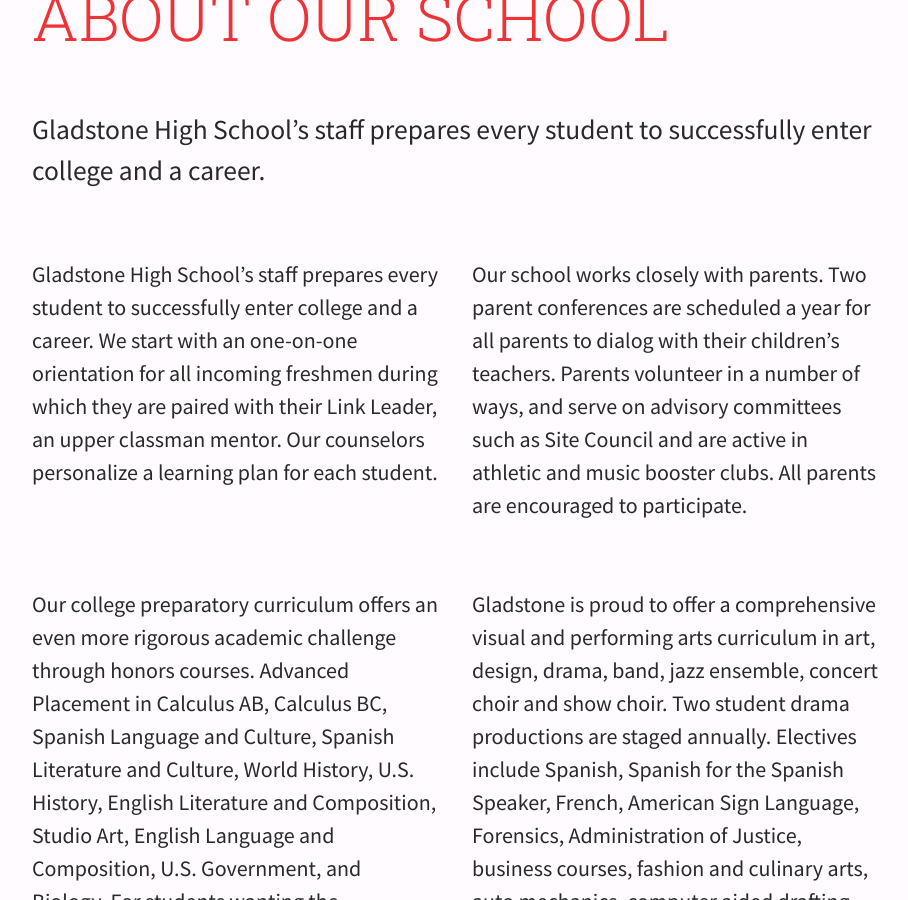
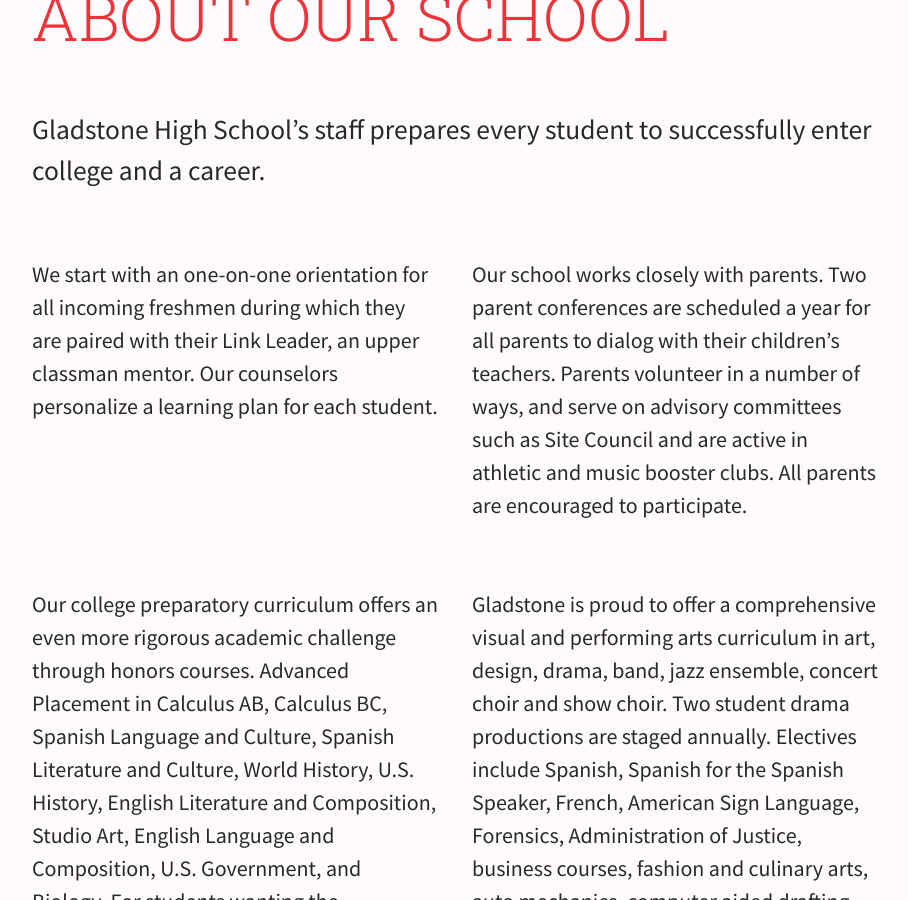
Before and after one commit to jimthoburn/gladstone, a Jekyll site: the page built from about.markdown, in a window 1280 px wide and 900 px high, scrolled down 716 px. Shown: the whole window, without its empty margins (168-1076 px from the left). Built offline with Jekyll 4.4.1, drawn with Linux system fonts in a browser that asks for light colours.

Commit message:
Updated About

```diff
--- a/about.markdown
+++ b/about.markdown
@@ -11,7 +11,7 @@
 
 ### Gladstone High School’s staff prepares every student to successfully enter college and a career.
 
-Gladstone High School’s staff prepares every student to successfully enter college and a career. We start with an one-on-one orientation for all incoming freshmen during which they are paired with their Link Leader, an upper classman mentor. Our counselors personalize a learning plan for each student.
+We start with an one-on-one orientation for all incoming freshmen during which they are paired with their Link Leader, an upper classman mentor. Our counselors personalize a learning plan for each student.
 
 Our school works closely with parents. Two parent conferences are scheduled a year for all parents to dialog with their children’s teachers. Parents volunteer in a number of ways, and serve on advisory committees such as Site Council and are active in athletic and music booster clubs. All parents are encouraged to participate.
 
```
